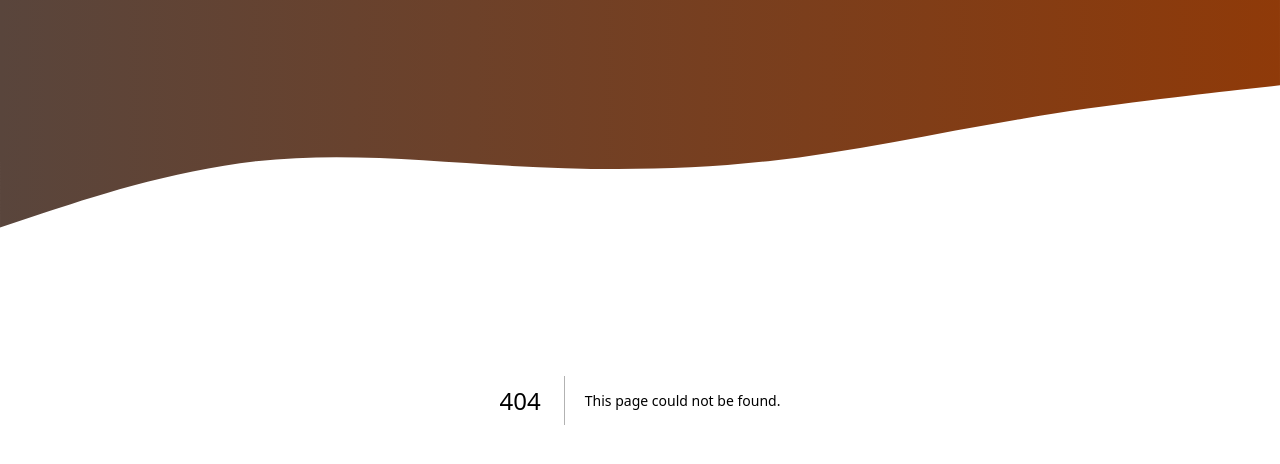
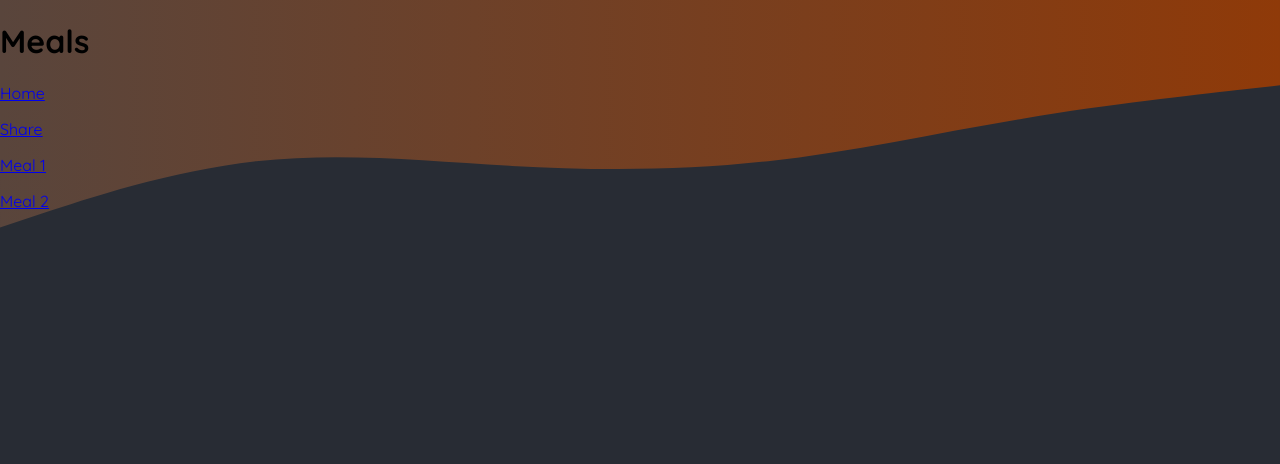
Before and after one commit to HuzaifaNaseer02/foodies-nextjs, a Next.js app: page /meals in a window 1280 px wide. Before the commit this address had no page. Shown: the top 464 px of the page. Built offline with nearby package versions, Linux system fonts and the light colour scheme.

Commit message:
Made the routes

```diff
--- /dev/null
+++ b/app/meals/page.js
@@ -0,0 +1,23 @@
+import Link from "next/link";
+
+const Meals = () => {
+  return (
+    <main>
+      <h1>Meals</h1>
+      <p>
+        <Link href="/">Home</Link>
+      </p>
+      <p>
+        <Link href="meals/share">Share</Link>
+      </p>
+      <p>
+        <Link href="meals/meal-1">Meal 1</Link>
+      </p>
+      <p>
+        <Link href="meals/meal-2">Meal 2</Link>
+      </p>
+    </main>
+  );
+};
+
+export default Meals;
--- a/package.json
+++ b/package.json
@@ -9,9 +9,9 @@
     "lint": "next lint"
   },
   "dependencies": {
+    "next": "^14.2.3",
     "react": "^18",
-    "react-dom": "^18",
-    "next": "14.0.3"
+    "react-dom": "^18"
   },
   "devDependencies": {
     "eslint": "^8",
```
Also changed, not shown: app/community/page.js (added, +14 -0 lines), app/meals/[slug]/page.js (added, +9 -0 lines), app/meals/share/page.js (added, +14 -0 lines), app/page.js (+9 -1 lines), 1 other file (tests, documents, lock files or other folders).
